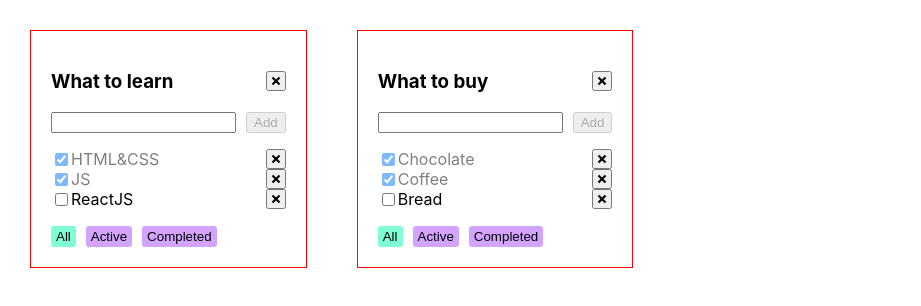
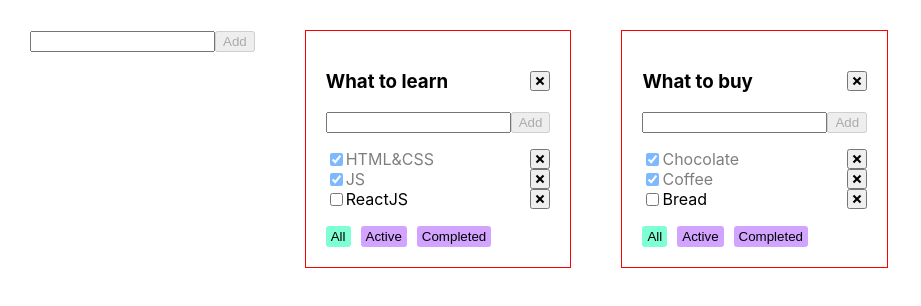
Before and after one commit to 4iklins/todolist, a React (Create React App) app: page / in a window 1280 px wide. Shown: the top 306 px of the page, without its empty margins (0-921 px from the left). Built offline with nearby package versions, Linux system fonts and the light colour scheme.

Commit message:
add todolist

```diff
--- a/src/App.tsx
+++ b/src/App.tsx
@@ -1,8 +1,9 @@
 import React from 'react';
 import './App.css';
-import Todolist, { TaskType } from './Todolist';
+import Todolist from './Todolist';
 import { useState } from 'react';
 import { v1 } from 'uuid';
+import AddItemForm from './components/AddItemForm.tsx/AddItemForm';
 
 const todolistId1 = v1();
 const todolistId2 = v1();
@@ -12,12 +13,17 @@ const todolistsArray: TodolistType[] = [
   { id: todolistId2, title: 'What to buy', filter: 'all' },
 ];
 
-interface TodolistType {
+export interface TodolistType {
   id: string;
   title: string;
   filter: FilterType;
 }
-interface TasksStateType {
+export interface TaskType {
+  id: string;
+  title: string;
+  isDone: boolean;
+}
+export interface TasksStateType {
   [key: string]: TaskType[];
 }
 
@@ -39,6 +45,12 @@ export type FilterType = 'all' | 'completed' | 'active';
 function App() {
   const [todolists, setTodolists] = useState<TodolistType[]>(todolistsArray);
   const [tasks, setTasks] = useState<TasksStateType>(tasksState);
+
+  const addTodolist = (title: string) => {
+    const newTodolistId = v1();
+    setTodolists([...todolists, { id: newTodolistId, title, filter: 'all' }]);
+    setTasks({ ...tasks, [newTodolistId]: [] });
+  };
 
   const removeTodolist = (todolistId: string) => {
     setTodolists(todolists.filter(tl => tl.id !== todolistId));
@@ -91,7 +103,12 @@ function App() {
     );
   });
 
-  return <div className='App'>{todolistComponents}</div>;
+  return (
+    <div className='App'>
+      <AddItemForm addItem={addTodolist} />
+      {todolistComponents}
+    </div>
+  );
 }
 
 export default App;
--- a/src/Todolist.tsx
+++ b/src/Todolist.tsx
@@ -1,7 +1,7 @@
-import { ChangeEvent, KeyboardEvent, useState } from 'react';
-import { FilterType } from './App';
+import { FilterType, TaskType } from './App';
 import styles from './todolist.module.css';
 import cn from 'classnames';
+import AddItemForm from './components/AddItemForm.tsx/AddItemForm';
 
 export interface TodoListProps {
   id: string;
@@ -15,56 +15,17 @@ export interface TodoListProps {
   removeTodolist: (todolistId: string) => void;
 }
 
-export type TaskType = {
-  id: string;
-  title: string;
-  isDone: boolean;
-};
-
 const Todolist = (props: TodoListProps) => {
-  const [title, setTitle] = useState<string>('');
-  const [error, setError] = useState<boolean>(false);
-  const onInputChangeHandler = (evt: ChangeEvent<HTMLInputElement>) => {
-    setError(false);
-    setTitle(evt.currentTarget.value);
+  const addTask = (title: string) => {
+    props.addTask(title, props.id);
   };
-
-  const onEnterPressHandler = (evt: KeyboardEvent<HTMLInputElement>) => {
-    if (evt.key === 'Enter') {
-      addTask();
-    }
-  };
-
-  const addTask = () => {
-    if (title && title.trim() !== '') {
-      props.addTask(title.trim(), props.id);
-      setTitle('');
-    } else {
-      setError(true);
-      setTitle('');
-    }
-  };
-
   return (
     <div className={styles.todolist}>
       <h3 className={styles.head}>
         {props.title}
         <button className={cn(styles.btnDel)} onClick={() => props.removeTodolist(props.id)}></button>
       </h3>
-      <div>
-        <input
-          value={title}
-          onChange={onInputChangeHandler}
-          onKeyDown={onEnterPressHandler}
-          className={cn(styles.taskInput, {
-            [styles.errorInput]: error,
-          })}
-        />
-        <button onClick={addTask} disabled={!title}>
-          Add
-        </button>
-        {error && <div className={styles.error}>Title is required</div>}
-      </div>
+      <AddItemForm addItem={addTask} />
       <ul>
         {props.tasks.map(task => {
           const onChangeTaskStatusHandler = () => {
--- /dev/null
+++ b/src/components/AddItemForm.tsx/AddItemForm.tsx
@@ -0,0 +1,49 @@
+import { ChangeEvent, KeyboardEvent, useState } from 'react';
+import styles from './addTaskForm.module.css';
+import cn from 'classnames';
+
+interface AddItemFormType {
+  addItem: (title: string) => void;
+}
+
+const AddItemForm = (props: AddItemFormType) => {
+  const [title, setTitle] = useState<string>('');
+  const [error, setError] = useState<boolean>(false);
+  const onInputChangeHandler = (evt: ChangeEvent<HTMLInputElement>) => {
+    setError(false);
+    setTitle(evt.currentTarget.value);
+  };
+
+  const onEnterPressHandler = (evt: KeyboardEvent<HTMLInputElement>) => {
+    if (evt.key === 'Enter') {
+      addItem();
+    }
+  };
+  const addItem = () => {
+    if (title && title.trim() !== '') {
+      props.addItem(title.trim());
+      setTitle('');
+    } else {
+      setError(true);
+      setTitle('');
+    }
+  };
+  return (
+    <div>
+      <input
+        value={title}
+        onChange={onInputChangeHandler}
+        onKeyDown={onEnterPressHandler}
+        className={cn(styles.taskInput, {
+          [styles.errorInput]: error,
+        })}
+      />
+      <button onClick={addItem} disabled={!title}>
+        Add
+      </button>
+      {error && <div className={styles.error}>Title is required</div>}
+    </div>
+  );
+};
+
+export default AddItemForm;
--- /dev/null
+++ b/src/components/Task/Task.tsx
@@ -0,0 +1,5 @@
+const Task = () => {
+  return <div>task</div>;
+};
+
+export default Task;
```
Also changed, not shown: src/components/AddItemForm.tsx/addTaskForm.module.css (added).
